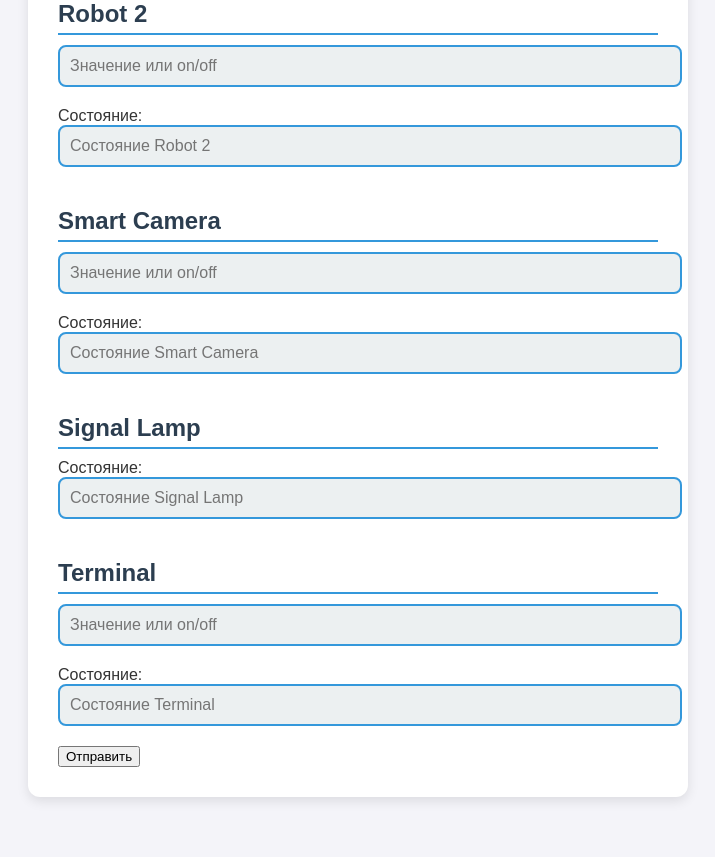
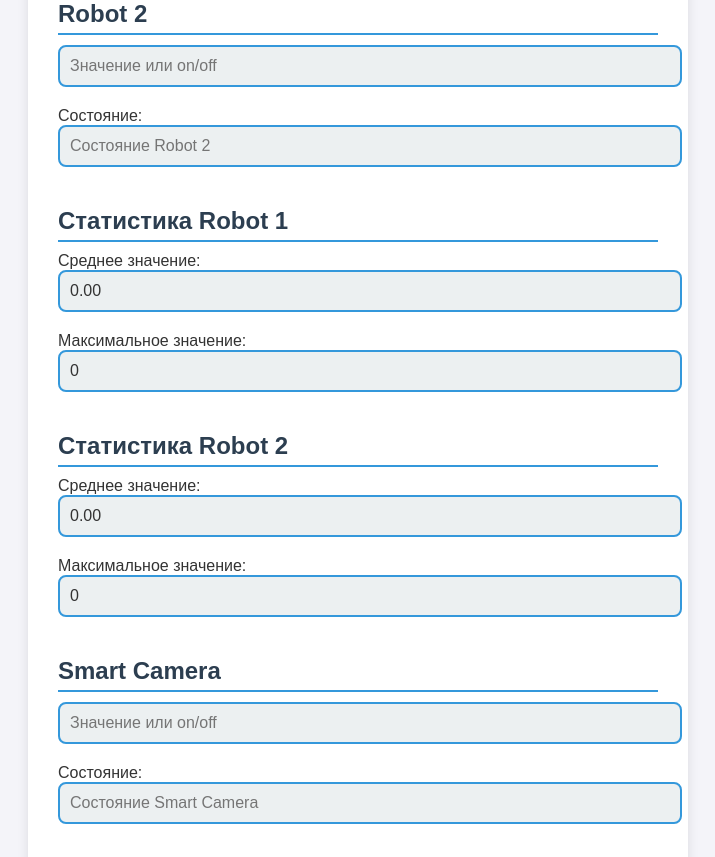
Before and after one commit to sexualanton10b/internet, a Flask app: page / in a window 1280 px wide. Shown: the part 277-1134 px from the top of the page, without its empty margins (282-997 px from the left). Before the commit the page ends 1078 px from the top, so only its background shows below. Run offline with Flask 3, Linux system fonts and the light colour scheme; data that the repository does not hold is empty.

Commit message:
ЛР 8 - Обновлены все файлы проекта. К логгеру в классах добавлено извлечение данных и вычисление среднего и амксимального значения роботов, от чего пошли изменения во все остальные файлы

```diff
--- a/app.py
+++ b/app.py
@@ -50,6 +50,16 @@ def connect_terminal():
     logger.insert_device_state(terminal.name, {'value': terminal.value, 'power': terminal.power})
     return response
 
+@app.route('/stats_robot1')
+def stats_robot1():
+    stats = logger.calculate_stats('Робот1')
+    return json.dumps(stats)
+
+@app.route('/stats_robot2')
+def stats_robot2():
+    stats = logger.calculate_stats('Робот2')
+    return json.dumps(stats)
+
 @app.route('/')
 def hello_world():
     return render_template('device_emulator2.html')
--- a/classes.py
+++ b/classes.py
@@ -34,6 +34,24 @@ class Logger:
                 'message': message
             })
             print(f'Alert logged: {message}')
+
+    def get_robot_data(self, robot_name):
+        """Извлечь данные робота из коллекции DeviceStates."""
+        return self.db['DeviceStates'].find({'device': robot_name})
+
+    def calculate_stats(self, robot_name):
+        """Вычислить среднее и максимальное значения для робота."""
+        data = self.get_robot_data(robot_name)
+        values = []
+        for entry in data:
+            if 'state' in entry and 'value' in entry['state']:
+                values.append(entry['state']['value'])
+        if not values:
+            return {'average': 0, 'max': 0}
+        return {
+            'average': sum(values) / len(values),
+            'max': max(values)
+        }
 
 class Device(abc.ABC):
     def __init__(self, name):
--- a/static/js/index1.js
+++ b/static/js/index1.js
@@ -10,28 +10,34 @@ function send_data(device, valueId, powerId) {
         url: `/connect_${device}`,
         dataType: 'json',
         contentType: 'application/json',
-        data: data,  // данные для других устройств
+        data: data,
         success: function (response) {
+            // Обновление состояния устройства
             if (response.power) {
                 document.getElementById(powerId).value = response.power;
             }
             if (response.value !== undefined) {
                 document.getElementById(valueId).value = response.value;
             }
+
+            // Обработка аварийных сообщений
             if (response.alert_message) {
-                alert(response.alert_message);  // Показать сообщение об аварийной ситуации
+                alert(response.alert_message);
             }
+
+            // Специальная обработка для сигнальной лампы
             if (device === 'signallamp') {
-                // Меняем цвет поля сигнальной лампы
                 var signallampField = document.getElementById('signallamp_power');
                 if (response.power === 'On') {
-                    signallampField.style.backgroundColor = 'red';  // Красный цвет для аварийной ситуации
+                    signallampField.style.backgroundColor = 'red';
                 } else {
-                    signallampField.style.backgroundColor = '';  // Сбросить цвет
+                    signallampField.style.backgroundColor = '';
                 }
             }
+
+            // Обработка ошибок
             if (response.error) {
-                alert(response.error);  // Показать сообщение об ошибке
+                alert(response.error);
             }
         },
         error: function(xhr, status, error) {
@@ -40,10 +46,37 @@ function send_data(device, valueId, powerId) {
     });
 }
 
+function updateStats(robot, avgId, maxId) {
+    $.ajax({
+        type: 'GET',
+        url: `/stats_${robot}`,
+        dataType: 'json',
+        success: function (response) {
+            document.getElementById(avgId).value = response.average.toFixed(2);
+            document.getElementById(maxId).value = response.max;
+        },
+        error: function (xhr, status, error) {
+            console.error(`Ошибка при запросе статистики для ${robot}:`, error);
+        }
+    });
+}
+
 function sendAllData() {
     send_data('robot1', 'robot1_value', 'robot1_power');
     send_data('robot2', 'robot2_value', 'robot2_power');
     send_data('smartcam', 'smartcam_value', 'smartcam_power');
-    send_data('signallamp', 'signallamp_value', 'signallamp_power');  // Для сигнальной лампы запрос без value
+    send_data('signallamp', 'signallamp_value', 'signallamp_power');
     send_data('terminal', 'terminal_value', 'terminal_power');
 }
+
+// Обновление статистики каждые 5 секунд
+setInterval(function() {
+    updateStats('robot1', 'robot1_avg', 'robot1_max');
+    updateStats('robot2', 'robot2_avg', 'robot2_max');
+}, 5000);
+
+// Инициализация статистики при загрузке страницы
+$(document).ready(function() {
+    updateStats('robot1', 'robot1_avg', 'robot1_max');
+    updateStats('robot2', 'robot2_avg', 'robot2_max');
+});
--- a/templates/device_emulator2.html
+++ b/templates/device_emulator2.html
@@ -19,6 +19,19 @@
     <label>Состояние:</label>
     <input type="text" id="robot2_power" disabled placeholder="Состояние Robot 2">
 
+    <!-- После блоков с роботами -->
+    <h2>Статистика Robot 1</h2>
+    <label>Среднее значение:</label>
+    <input type="text" id="robot1_avg" readonly>
+    <label>Максимальное значение:</label>
+    <input type="text" id="robot1_max" readonly>
+
+    <h2>Статистика Robot 2</h2>
+    <label>Среднее значение:</label>
+    <input type="text" id="robot2_avg" readonly>
+    <label>Максимальное значение:</label>
+    <input type="text" id="robot2_max" readonly>
+
     <h2>Smart Camera</h2>
     <input type="text" id="smartcam_value" placeholder="Значение или on/off">
     <label>Состояние:</label>
```
